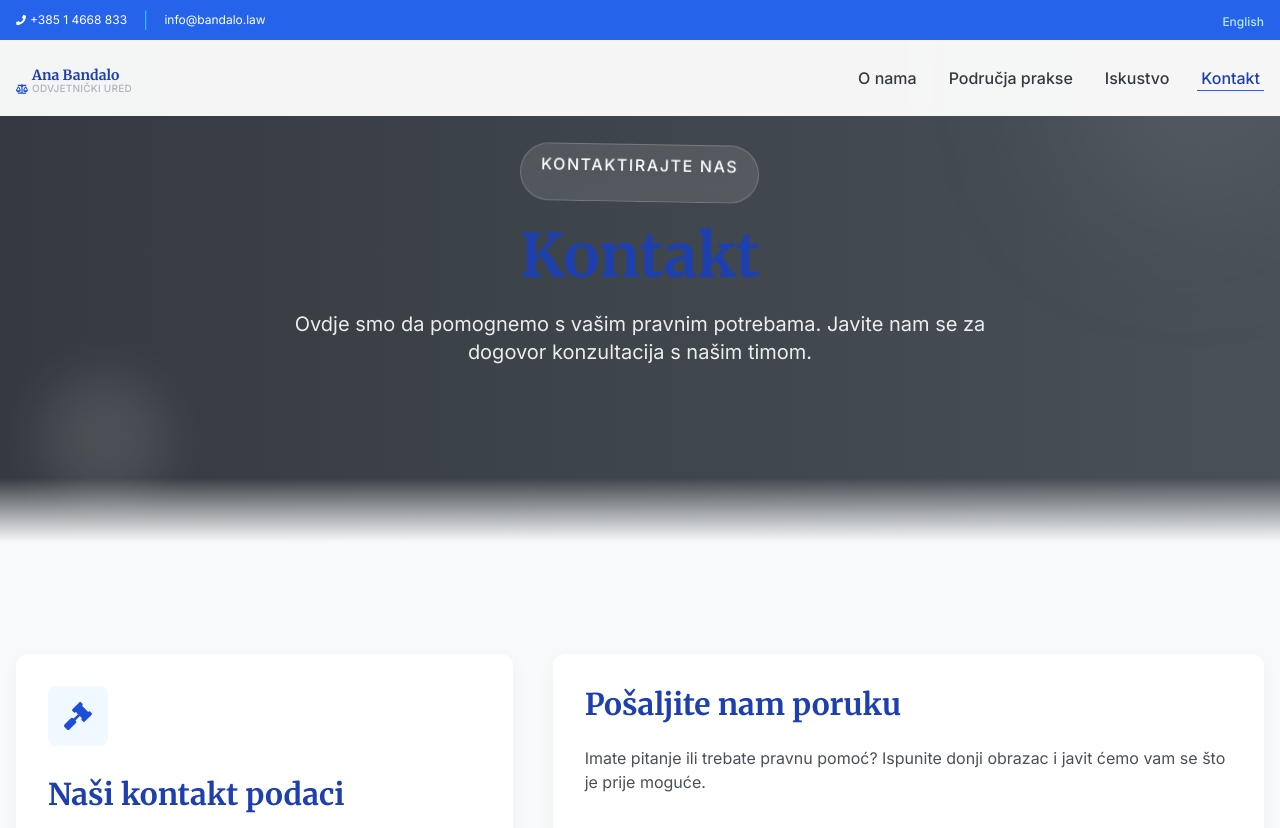
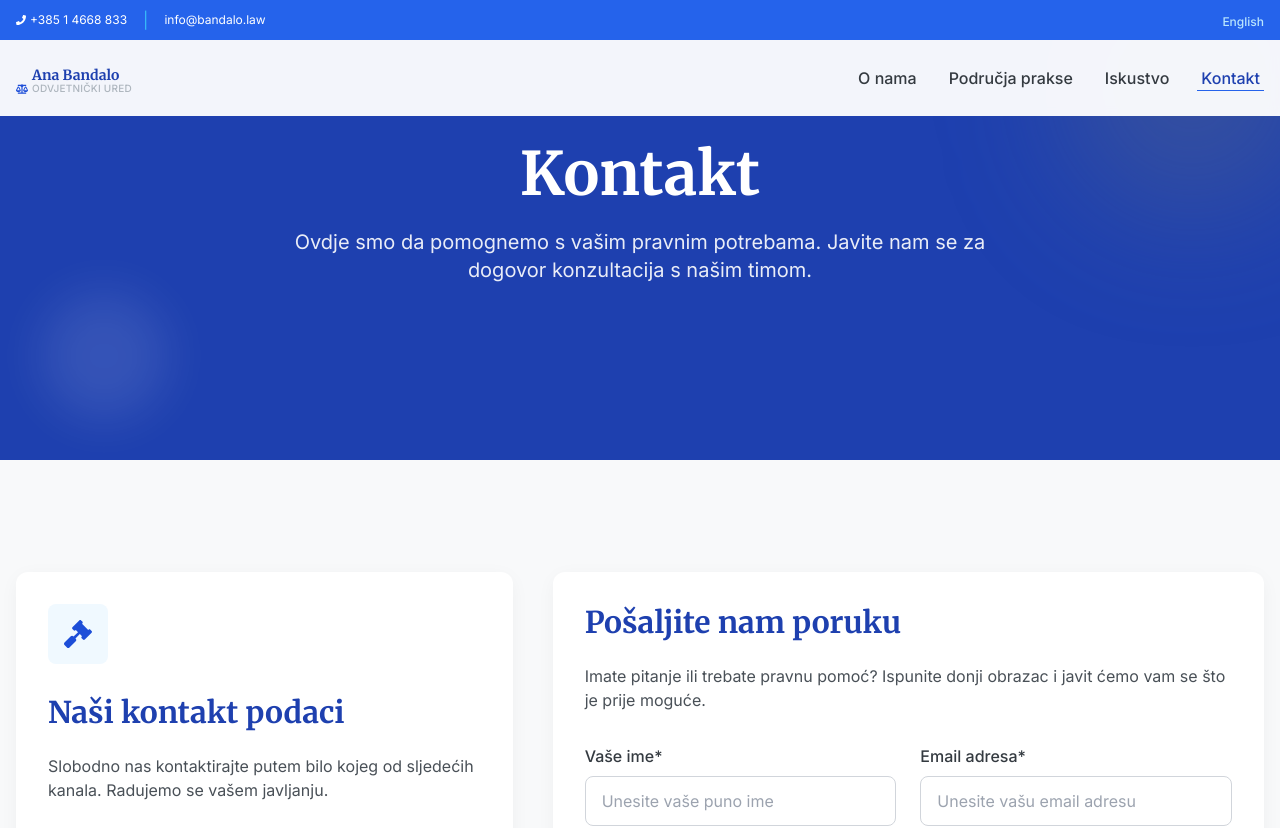
Before and after one commit to sikiriki12/ana_web_novi, a React (Vite) app: page /contact in a window 1280 px wide. Shown: the top 828 px of the page. Built offline with nearby package versions, Linux system fonts and the light colour scheme.

Commit message:
changes to contact page

```diff
--- a/src/pages/contact/index.jsx
+++ b/src/pages/contact/index.jsx
@@ -78,7 +78,7 @@ export default function Contact() {
   return (
     <div>
       {/* Hero Section */}
-      <section className="relative py-20 md:py-28 overflow-hidden bg-gradient-to-r from-secondary-800 to-secondary-700 text-white">
+      <section className="relative py-20 md:py-28 overflow-hidden bg-primary-800 text-white">
         {/* Background pattern */}
         <div className="absolute inset-0 opacity-5 bg-repeat" style={{ backgroundImage: 'url(/images/backgrounds/legal-pattern.svg)' }}></div>
 
@@ -90,13 +90,8 @@ export default function Contact() {
 
         <div className="container-custom relative z-10">
           <div className="max-w-4xl mx-auto text-center">
-            <div className="inline-block glass-effect px-5 py-2 rounded-full mb-6 transform rotate-1 animate-fade-in">
-              <p className="text-sm md:text-base tracking-widest text-white font-medium uppercase">
-                {language === 'en' ? 'Get in Touch' : 'Kontaktirajte nas'}
-              </p>
-            </div>
 
-            <h1 className="text-4xl md:text-5xl lg:text-6xl font-serif font-bold mb-6 animate-fade-in">
+            <h1 className="text-4xl md:text-5xl lg:text-6xl font-serif font-bold text-white mb-6 animate-fade-in">
               {language === 'en' ? 'Contact Us' : 'Kontakt'}
             </h1>
 
@@ -107,9 +102,6 @@ export default function Contact() {
             </p>
           </div>
         </div>
-
-        {/* Bottom fade */}
-        <div className="absolute bottom-0 left-0 w-full h-16 bg-gradient-to-t from-offwhite to-transparent"></div>
       </section>
 
       {/* Contact Form & Info Section */}
```
